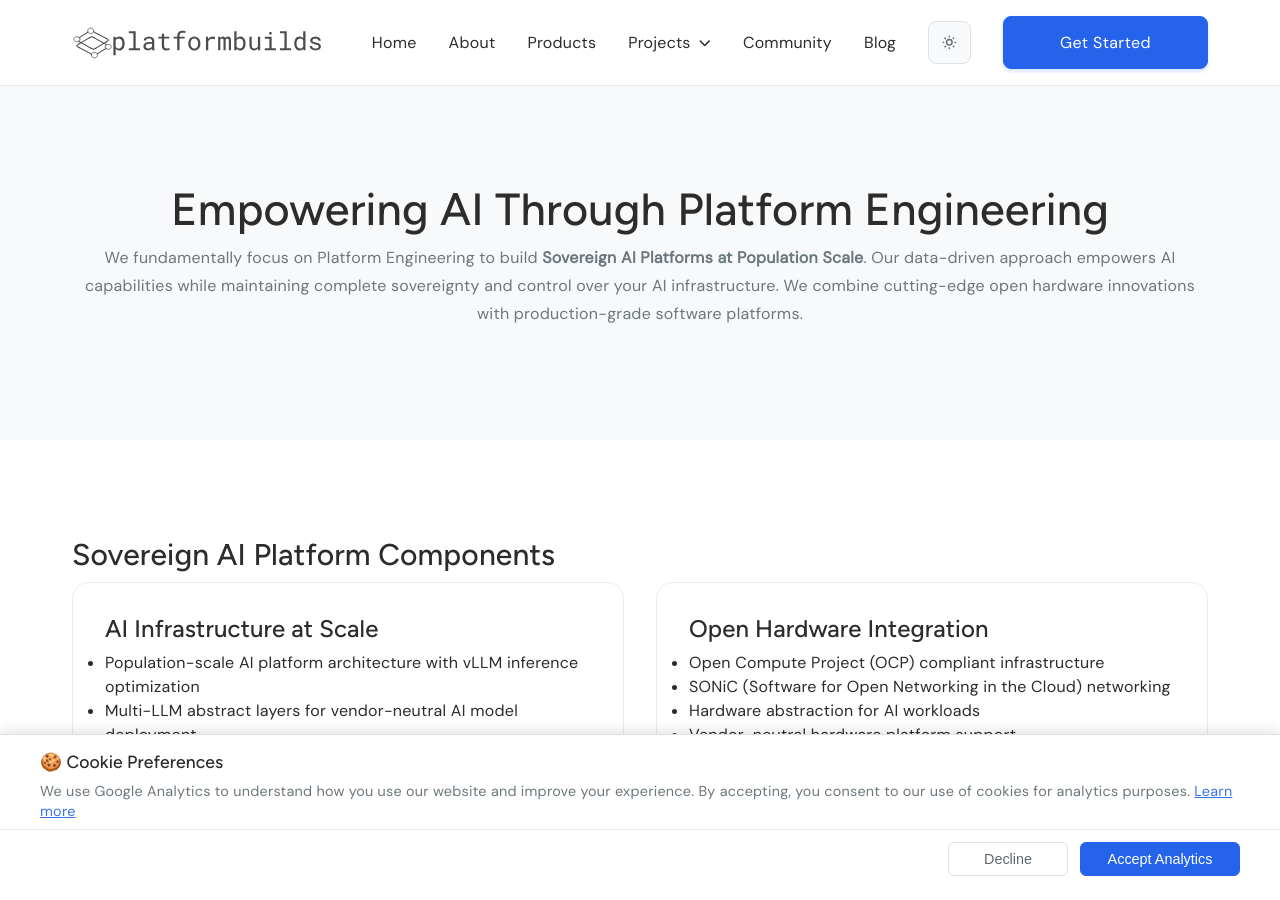
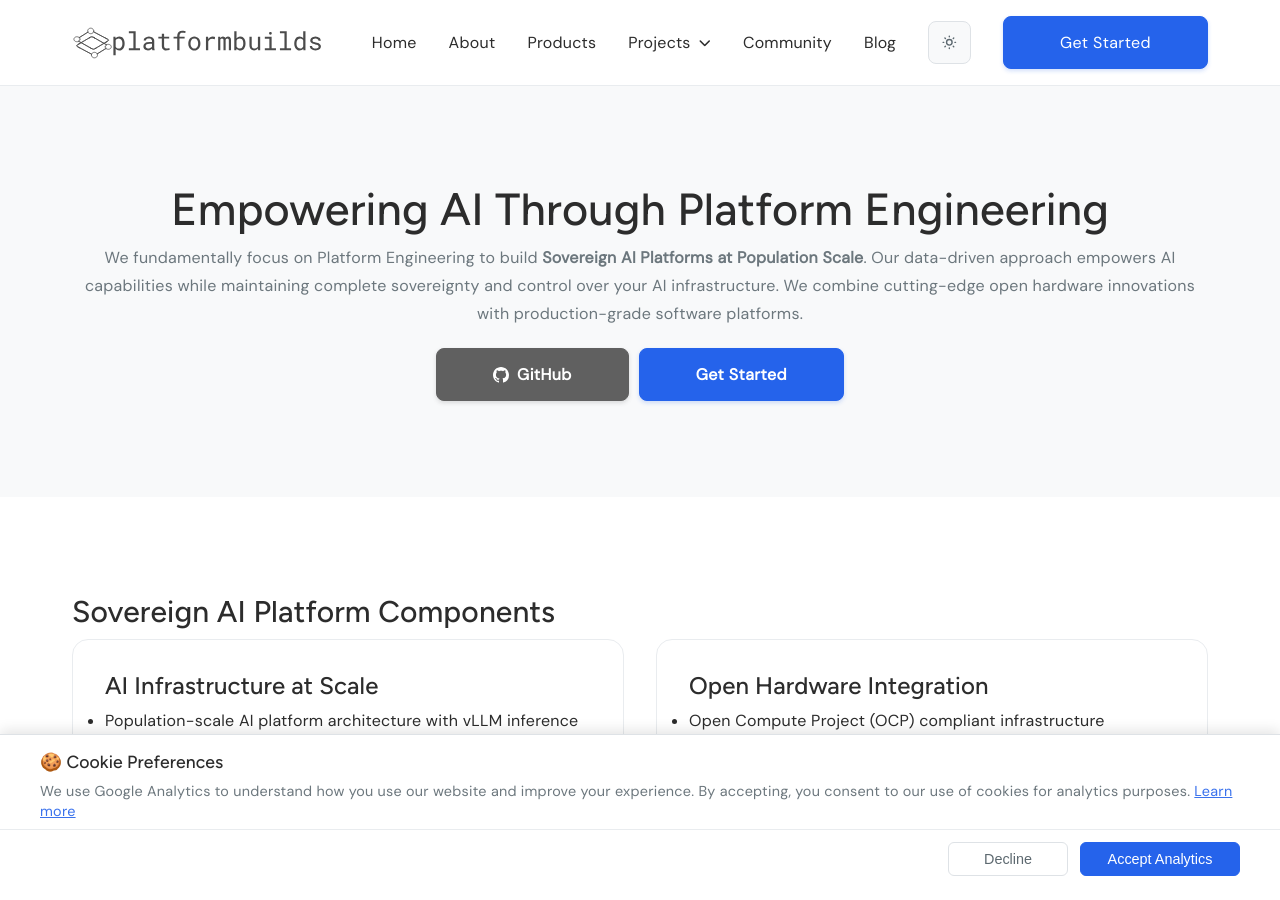
Before and after one commit to platformbuilds/platformbuilds-site, a Jekyll site: the page built from _projects/platform-engineering.md, in a window 1280 px wide and 900 px high. Built offline with Jekyll 4.4.1, drawn with Linux system fonts in a browser that asks for light colours.

Commit message:
Add GitHub and Get Started buttons to platform-engineering page

```diff
--- a/_projects/platform-engineering.md
+++ b/_projects/platform-engineering.md
@@ -13,6 +13,17 @@
     <div class="container">
         <h2 style="text-align: center;">Empowering AI Through Platform Engineering</h2>
         <p style="text-align: center;">We fundamentally focus on Platform Engineering to build <strong>Sovereign AI Platforms at Population Scale</strong>. Our data-driven approach empowers AI capabilities while maintaining complete sovereignty and control over your AI infrastructure. We combine cutting-edge open hardware innovations with production-grade software platforms.</p>
+        <div class="buttons" style="display: flex; justify-content: center; align-items: center; margin-top: 20px;">
+            <a href="https://github.com/platformbuilds" class="btn btn-primary btn-header" style="margin-right: 10px; filter: grayscale(100%); min-width: 160px;">
+                <svg xmlns="http://www.w3.org/2000/svg" width="16" height="16" fill="currentColor" viewBox="0 0 16 16" style="margin-right: 8px;">
+                    <path d="M8 0C3.58 0 0 3.58 0 8c0 3.54 2.29 6.53 5.47 7.59.4.07.55-.17.55-.38 0-.19-.01-.82-.01-1.49-2.01.37-2.53-.49-2.69-.94-.09-.23-.48-.94-.82-1.13-.28-.15-.68-.52-.01-.53.63-.01 1.08.58 1.23.82.72 1.21 1.87.87 2.33.66.07-.52.28-.87.51-1.07-1.78-.2-3.64-.89-3.64-3.95 0-.87.31-1.59.82-2.15-.08-.2-.36-1.02.08-2.12 0 0 .67-.21 2.2.82.64-.18 1.32-.27 2-.27.68 0 1.36.09 2 .27 1.53-1.04 2.2-.82 2.2-.82.44 1.1.16 1.92.08 2.12.51.56.82 1.27.82 2.15 0 3.07-1.87 3.75-3.65 3.95.29.25.54.73.54 1.48 0 1.07-.01 1.93-.01 2.2 0 .21.15.46.55.38A8.012 8.012 0 0 0 16 8c0-4.42-3.58-8-8-8z"/>
+                </svg>
+                GitHub
+            </a>
+            <a href="/contact/" class="btn btn-primary btn-header" style="min-width: 160px;">
+                Get Started
+            </a>
+        </div>
     </div>
 </section>
 
```
